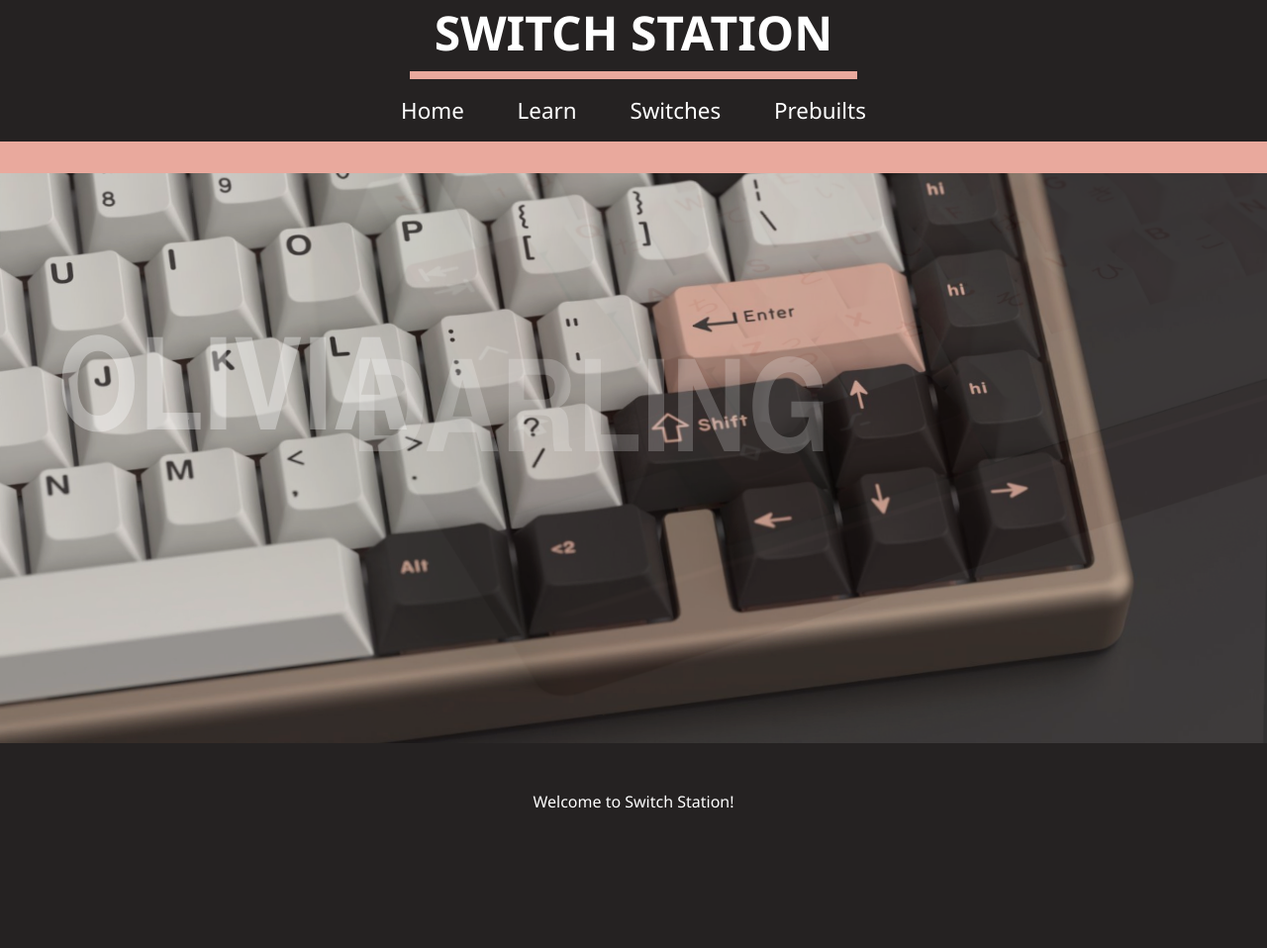
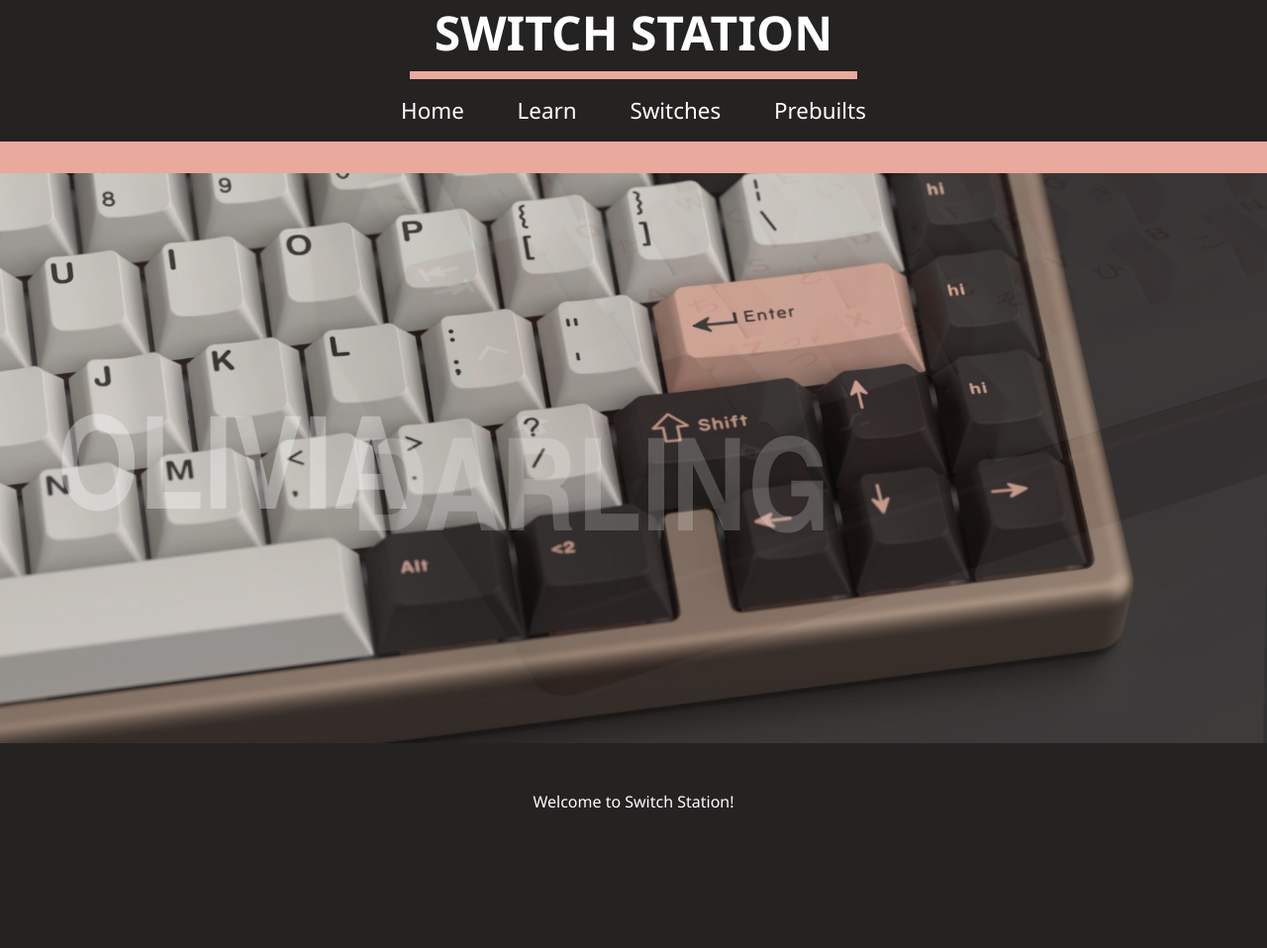
Before and after one commit to 17238bhs/SwitchStation, a Flask app: page / in a window 1280 px wide. Shown: the top 958 px of the page at 99% size. Run offline with Flask 2, Linux system fonts and the light colour scheme.

Commit message:
slight tweaking to slideshow title positioning

```diff
--- a/static/css/style.css
+++ b/static/css/style.css
@@ -184,7 +184,7 @@ a {
     line-height: 200px;
     position: absolute;
     right: 20%;
-    padding-top: 20%;
+    padding-top: 30%;
 }
 
 /*define the background images for the spans, along with the animation delay*/
@@ -303,6 +303,7 @@ a {
         padding: 0;
         line-height: 200px;
         position: absolute;
+        padding-top: 30%;
     }
 }
 @media screen and (max-width: 600px) {
```
